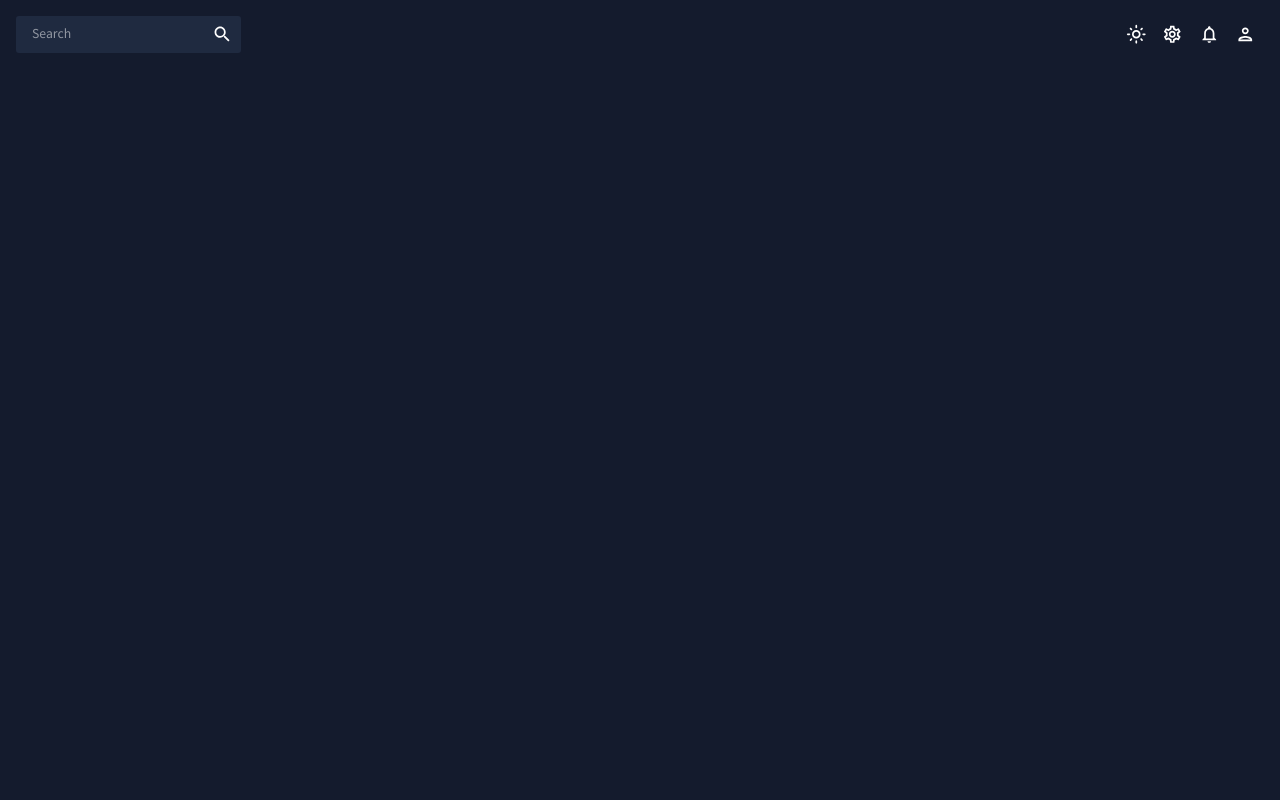
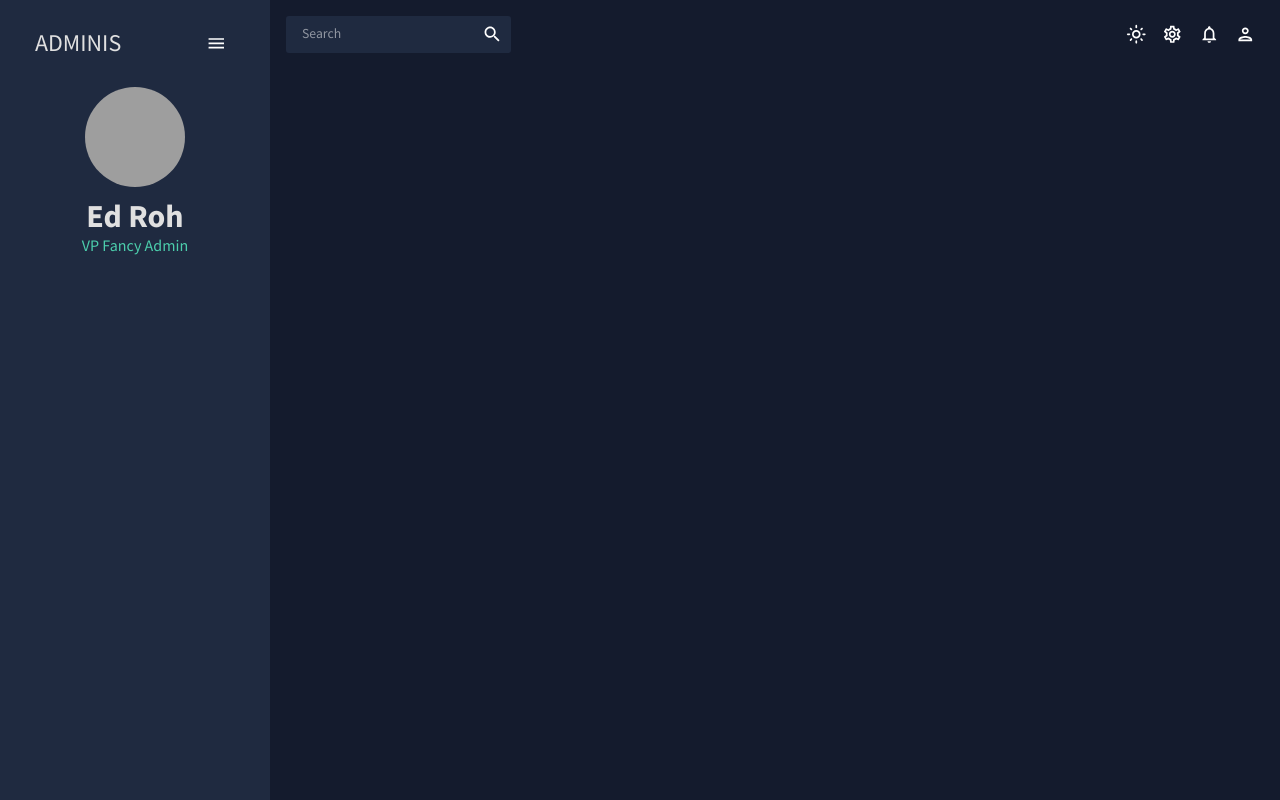
Before and after one commit to SisifoDev/react-dashboard-admin, a React (Create React App) app: page /team in a window 1280 px wide. Before the commit this address had no page. Built offline with nearby package versions, Linux system fonts and the light colour scheme; grey boxes are pictures that could not be loaded.

Commit message:
fix: :arrow_up: version downgrade in React Pro Sidebar
version downgrade in React Pro Sidebar due to problems caused in the new version

```diff
--- a/package.json
+++ b/package.json
@@ -23,7 +23,7 @@
     "formik": "^2.2.9",
     "react": "^18.2.0",
     "react-dom": "^18.2.0",
-    "react-pro-sidebar": "^1.0.0-alpha.9",
+    "react-pro-sidebar": "^0.7.1",
     "react-router-dom": "^6.6.1",
     "react-scripts": "5.0.1",
     "web-vitals": "^2.1.4",
--- a/src/App.js
+++ b/src/App.js
@@ -2,7 +2,18 @@
 import { CssBaseline, ThemeProvider } from '@mui/material'
 import TopBar from './views/global/Topbar'
 import { Route, Routes } from 'react-router-dom'
+import Sidebar from './views/global/Sidebar'
 import Dashboard from './views/dashboard'
+// import Team from './views/team'
+// import Invoices from './views/invoices'
+// import Contacts from './views/contacts'
+// import Bar from './views/bar'
+// import Form from './views/form'
+// import Line from './views/line'
+// import Pie from './views/pie'
+// import FAQ from './views/faq'
+// import Geography from './views/geography'
+// import Calendar from './views/calendar'
 
 function App() {
   const [theme, colorMode] = useMode()
@@ -11,10 +22,21 @@
       <ThemeProvider theme={theme}>
         <CssBaseline />
         <div className='app'>
+          <Sidebar />
           <main className='content'>
             <TopBar />
             <Routes>
               <Route path='/' element={<Dashboard />} />
+              {/* <Route path='/team' element={<Team />} />
+              <Route path='/invoices' element={<Invoices />} />
+              <Route path='/contacts' element={<Contacts />} />
+              <Route path='/bar' element={<Bar />} />
+              <Route path='/form' element={<Form />} />
+              <Route path='/line' element={<Line />} />
+              <Route path='/pie' element={<Pie />} />
+              <Route path='/faq' element={<FAQ />} />
+              <Route path='/geography' element={<Geography />} />
+              <Route path='/calendar' element={<Calendar />} /> */}
             </Routes>
           </main>
         </div>
--- a/src/views/global/Sidebar.jsx
+++ b/src/views/global/Sidebar.jsx
@@ -1,7 +1,108 @@
-import React from 'react'
+import React, { useState } from 'react'
+import { ProSidebar, Menu, MenuItem } from 'react-pro-sidebar'
+import 'react-pro-sidebar/dist/css/styles.css'
+import { Box, IconButton, Typography, useTheme } from '@mui/material'
+import { Link } from 'react-router-dom'
+import { tokens } from '../../theme'
+import HomeOutlinedIcon from '@mui/icons-material/HomeOutlined'
+import ContactsOutlinedIcon from '@mui/icons-material/ContactsOutlined'
+import PeopleOutlinedIcon from '@mui/icons-material/PeopleOutlined'
+import ReceiptOutlinedIcon from '@mui/icons-material/ReceiptOutlined'
+import PersonOutlinedIcon from '@mui/icons-material/PersonOutlined'
+import CalendarTodayOutlinedIcon from '@mui/icons-material/CalendarTodayOutlined'
+import HelpOutlinedIcon from '@mui/icons-material/HelpOutlined'
+import BarChartOutlinedIcon from '@mui/icons-material/BarChartOutlined'
+import PieChartOutlinedIcon from '@mui/icons-material/PieChartOutlined'
+//import TimeLineOutlinedIcon from '@mui/icons-material/TimeLineOutlined'
+import MenuOutlinedIcon from '@mui/icons-material/MenuOutlined'
+import MapOutlinedIcon from '@mui/icons-material/MapOutlined'
 
 const Sidebar = () => {
-  return <div>Sidebar</div>
+  const theme = useTheme()
+  const colors = tokens(theme.palette.mode)
+  const [isCollapsed, setIsCollapsed] = useState(false)
+  const [selected, setSelected] = useState('Dashboard')
+
+  return (
+    <Box
+      sx={{
+        '& .pro-sidebar-inner': {
+          background: `${colors.primary[400]} !important`,
+        },
+        '& .pro-icon-wrapper': {
+          backgroundColor: 'transparent !important',
+        },
+        '& .pro-inner-item': {
+          padding: '5px 35px 5px 20px !important',
+        },
+        '& .pro-inner-item:hover': {
+          color: '#868dfb !important',
+        },
+        '& .pro-inner-item.active': {
+          color: '#6870fa !important',
+        },
+      }}
+    >
+      <ProSidebar collapsed={isCollapsed}>
+        <Menu iconShape='square'>
+          {/* LOGO AND MENU ICON */}
+          <MenuItem
+            onClick={() => setIsCollapsed(!isCollapsed)}
+            icon={isCollapsed ? <MenuOutlinedIcon /> : undefined}
+            style={{
+              margin: '10px 0 20px 0',
+              color: colors.grey[100],
+            }}
+          >
+            {!isCollapsed && (
+              <Box
+                display='flex'
+                justifyContent='space-between'
+                alignItems='center'
+                ml='15px'
+              >
+                <Typography variant='h3' color={colors.grey[100]}>
+                  ADMINIS
+                </Typography>
+                <IconButton onClick={() => setIsCollapsed(!isCollapsed)}>
+                  <MenuOutlinedIcon />
+                </IconButton>
+              </Box>
+            )}
+          </MenuItem>
+
+          {!isCollapsed && (
+            <Box mb='25px'>
+              <Box display='flex' justifyContent='center' alignItems='center'>
+                <img
+                  alt='profile-user'
+                  width='100px'
+                  height='100px'
+                  src={`https://img.freepik.com/fotos-premium/dibujos-animados-masculinos-personajes-3d-anteojos-polo-amarillo-naranja-bueno-foto-perfil_477250-8.jpg?w=826`}
+                  style={{ cursor: 'pointer', borderRadius: '50%' }}
+                />
+              </Box>
+              <Box textAlign='center'>
+                <Typography
+                  variant='h2'
+                  color={colors.grey[100]}
+                  fontWeight='bold'
+                  sx={{ m: '10px 0 0 0' }}
+                >
+                  Ed Roh
+                </Typography>
+                <Typography variant='h5' color={colors.greenAccent[500]}>
+                  VP Fancy Admin
+                </Typography>
+              </Box>
+            </Box>
+          )}
+
+          <Box paddingLeft={isCollapsed ? undefined : '10%'}></Box>
+        </Menu>
+      </ProSidebar>
+    </Box>
+  )
 }
 
 export default Sidebar
```
Also changed, not shown: 1 other file (tests, documents, lock files or other folders).
